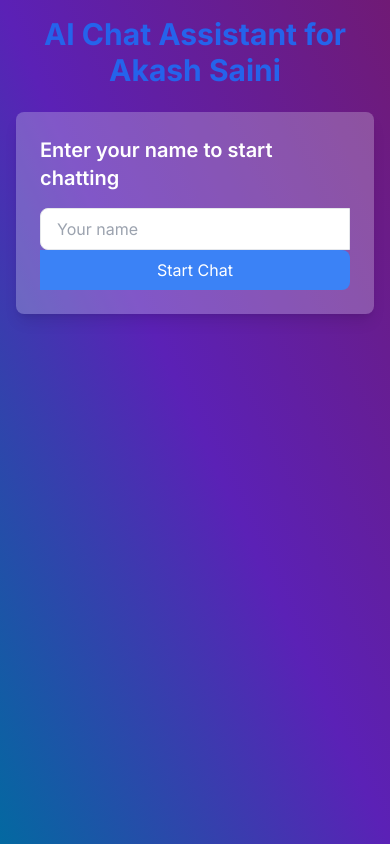
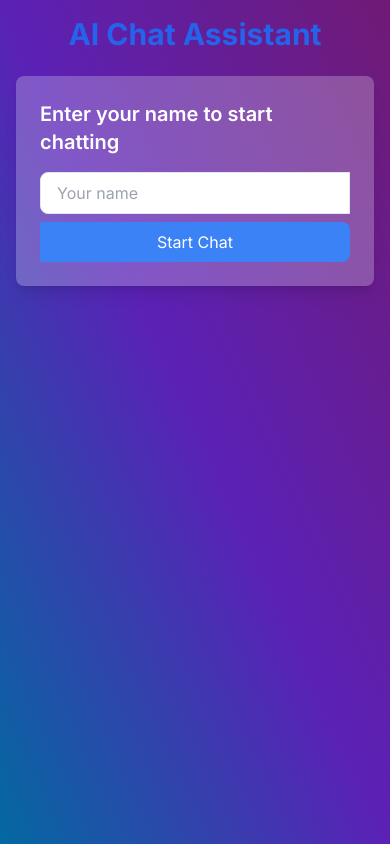
Before and after one commit to akash-20dv/my-assistant-gemini, a Next.js app: page / in a window 390 px wide. Built offline with nearby package versions, Linux system fonts and the light colour scheme.

Commit message:
Update page.js

```diff
--- a/src/app/page.js
+++ b/src/app/page.js
@@ -94,7 +94,7 @@ export default function Home() {
   return (
     <div className="min-h-screen bg-gradient-to-bl from-fuchsia-900 via-violet-800 to-sky-700 flex flex-col">
       <div className="flex-grow flex flex-col max-w-3xl mx-auto w-full p-4">
-        <h1 className="text-3xl font-bold text-center text-blue-600 mb-6">AI Chat Assistant for Akash Saini</h1>
+        <h1 className="text-3xl font-bold text-center text-blue-600 mb-6">AI Chat Assistant </h1>
         {!username ? (
           <UsernameForm onSubmit={handleUsernameSubmit} />
         ) : (
@@ -137,7 +137,7 @@ function UsernameForm({ onSubmit }) {
         />
         <button
           type="submit"
-          className="px-6 py-2 bg-blue-500 text-white rounded-r-lg hover:bg-blue-600 focus:outline-none focus:ring-2 focus:ring-blue-500 transition duration-200"
+          className="mt-2 sm:mt-0 lg:mt-0 md:mt-0 px-6 py-2 bg-blue-500 text-white rounded-r-lg hover:bg-blue-600 focus:outline-none focus:ring-2 focus:ring-blue-500 transition duration-200"
         >
           Start Chat
         </button>
```
